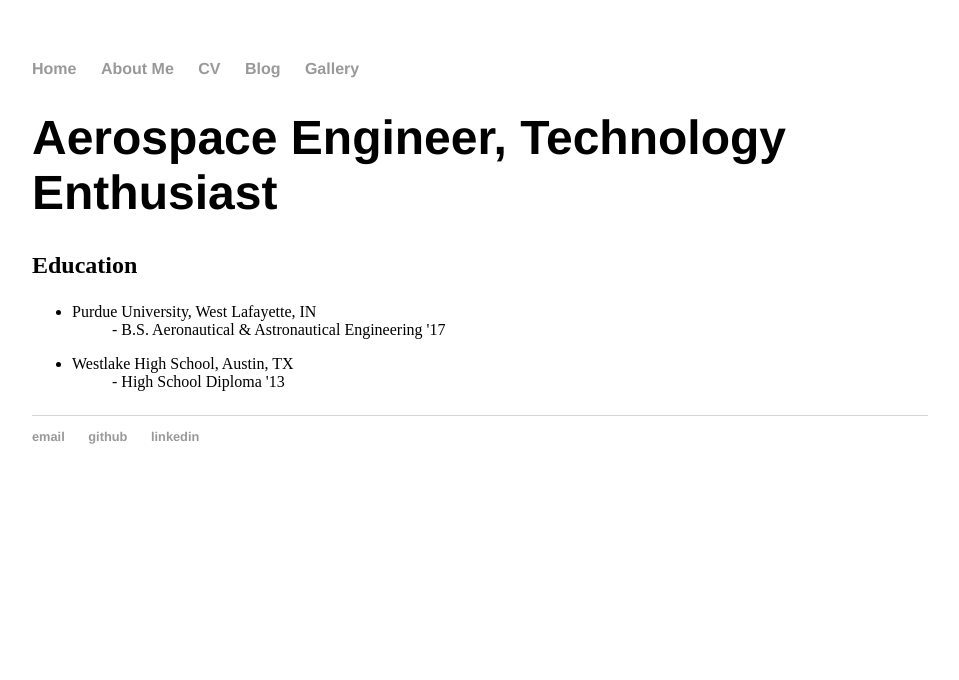
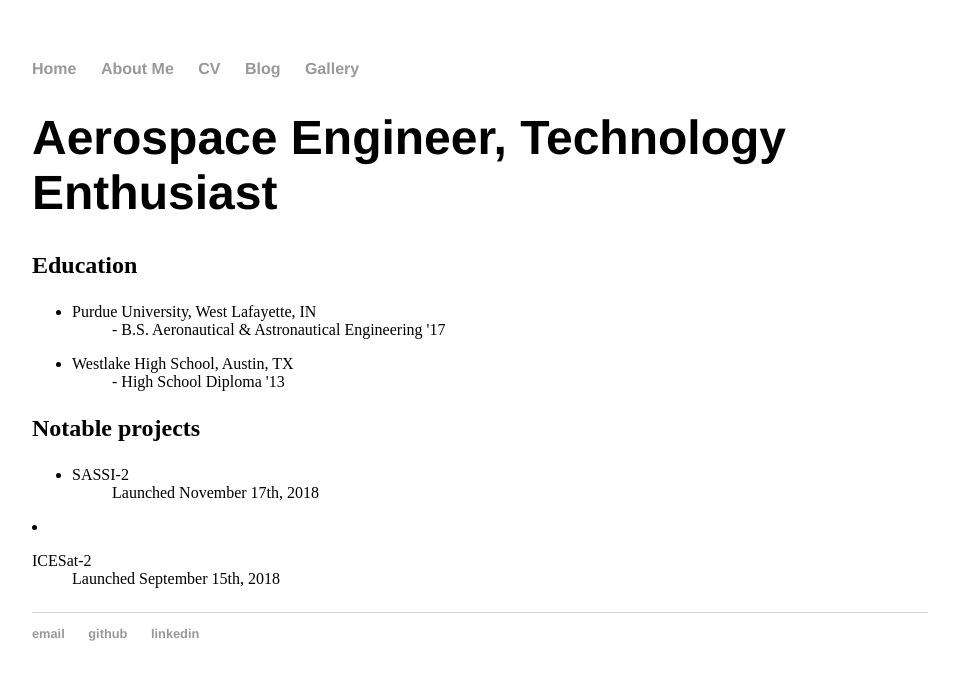
Before and after one commit to sujitshivaprasad/sujitshivaprasad.github.io, a Jekyll site: the page built from aboutme/index.html, in a window 1280 px wide. Shown: the top 680 px of the page, without its empty margins (160-1119 px from the left). Built offline with Jekyll 4.4.1, drawn with Linux system fonts in a browser that asks for light colours.

Commit message:
added sattelite work

```diff
--- a/aboutme/index.html
+++ b/aboutme/index.html
@@ -17,3 +17,20 @@ title: Sujit Shivaprasad, Aerospace Engineer
 		</ul>
 	</p>
 </div><!-- /.blurb -->
+
+<div class="blurb">
+	<h2>Notable  projects</h2>
+		<p>
+		<ul>
+		<li> <dl>
+  			<dt>SASSI-2</dt>
+  			<dd>Launched November 17th, 2018</dd> </li>
+          </li>
+  </ul>
+          <li> <dl>
+  			<dt>ICESat-2</dt>
+  			<dd>Launched September 15th, 2018</dd> </li>
+		</dl>
+		</ul>
+	</p>
+</div><!-- /.blurb -->
```
